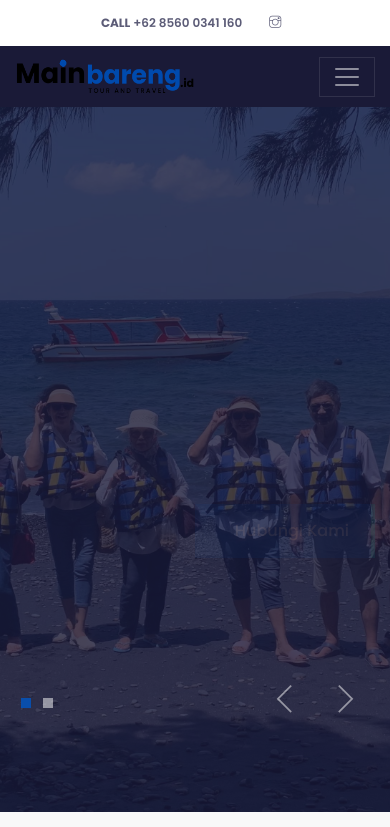
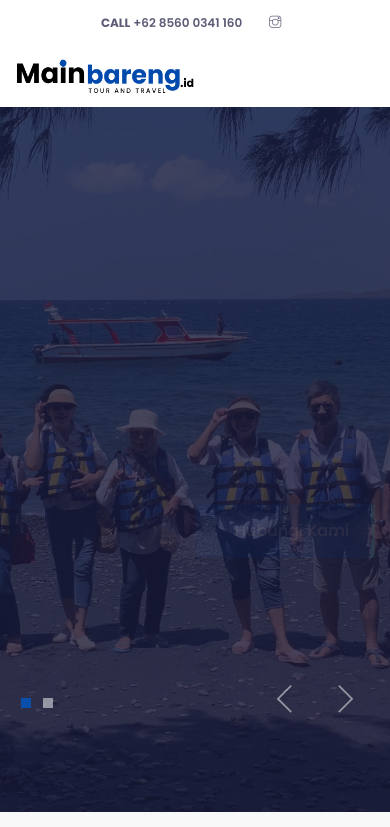
Before and after one commit to pagesujikit/infarma-tour.github.io, a website: page index.html in a window 390 px wide. Shown: the top 827 px of the page. Drawn offline with Linux system fonts and the light colour scheme; some packages are replaced by stand-ins of ours; a web font is replaced by a local one.

Commit message:
fix: content

```diff
--- a/css/style.css
+++ b/css/style.css
@@ -509,7 +509,7 @@ textarea.form-control {
 }
 @media (max-width: 991px) {
   .navigation {
-    background: #1a1a37;
+    background: white;
   }
 }
 
@@ -535,7 +535,7 @@ textarea.form-control {
 }
 
 .nav-bg {
-  background-color: #1a1a37;
+  background-color: white;
 }
 
 .nav-item {
--- a/js/script.js
+++ b/js/script.js
@@ -309,7 +309,7 @@
 
     let data = [
       {
-        image: `images/trip/malang.png`,
+        image: `images/trip/malang.jpg`,
         carType: {
           brandName: 'Malang',
           factoryName: ''
@@ -367,7 +367,7 @@
         ]
       },
       {
-        image: `images/trip/yogyakarta.png`,
+        image: `images/trip/yogyakarta.jpg`,
         carType: {
           brandName: 'Yogyakarta',
           factoryName: ''
```
Also changed, not shown: images/car-catalog/alphard.jpg, images/car-catalog/avanza-xenia.jpg, images/car-catalog/bus.jpg, images/car-catalog/fortuner.jpg, images/car-catalog/fwd.jpg, images/car-catalog/hiace-commuter.jpg, images/car-catalog/hiace-luxury.jpg, images/car-catalog/hiace-premio.jpg, images/car-catalog/innova-reborn.jpg, images/car-catalog/xpander.jpg, images/documentary/drone-dji.jpg, images/documentary/mirrorless-camera.jpg, images/trip/malang.jpg (added), images/trip/yogyakarta.jpg (added).
